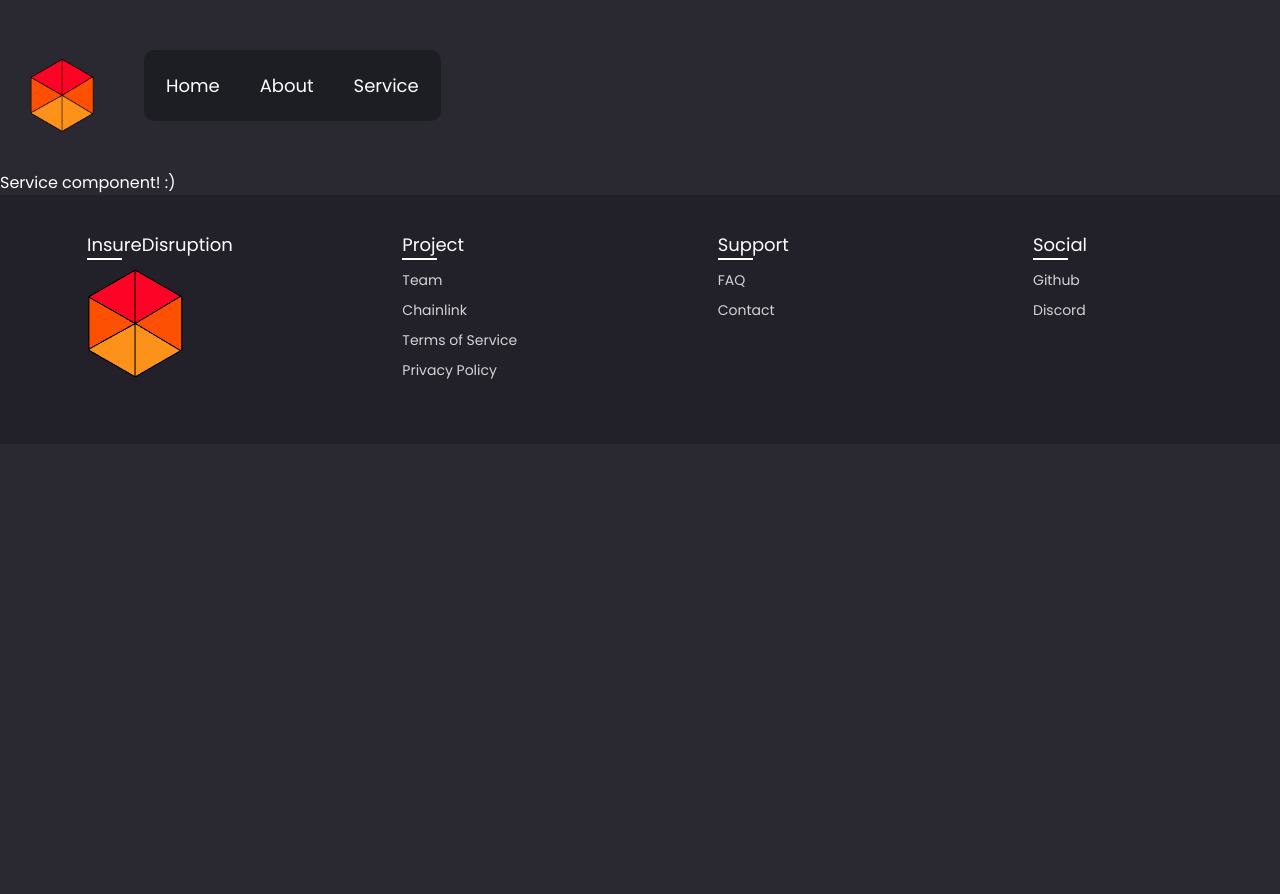
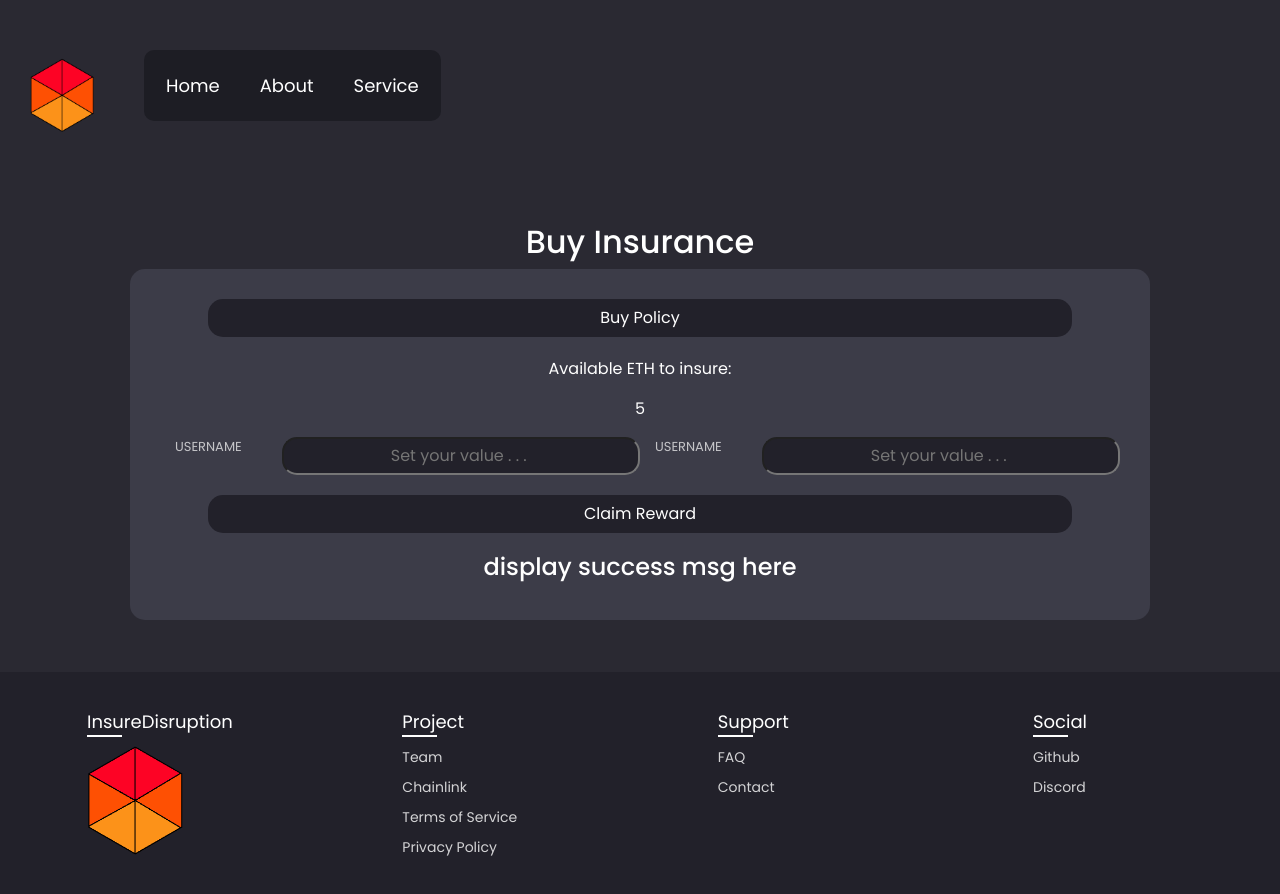
Before and after one commit to MarcusWentz/DisruptiveInsurance, a React (Create React App) app in the folder Frontend/insuredisrupt/: page /service in a window 1280 px wide. Shown: the top 894 px of the page. Before the commit the page ends 800 px from the top, so only its background shows below. Built offline with nearby package versions, Linux system fonts and the light colour scheme; the HTML template or start-up script is replaced by a standard one.

Commit message:
added form for buy-page, not done yet

```diff
--- a/Frontend/insuredisrupt/src/App.css
+++ b/Frontend/insuredisrupt/src/App.css
@@ -32,7 +32,7 @@ body {
 .btn.btn-dark {
 	background-color: #22212a;
 	width: 100%;
-	margin: 10px;
+	margin-bottom: 20px;
 	border-radius: 15px;
 }
 
@@ -43,13 +43,87 @@ body {
 .form-control {
 	background-color: #22212a !important;
 	width: 100%;
-	margin: 10px;
+	margin-bottom: 20px;
 	border-radius: 15px;
 	color: white !important;
+	outline: none !important;
 }
 
 .form-container {
 	background-color: rgba(60, 60, 72, 1);
 	border-radius: 15px;
 	padding: 30px;
+	outline: none !important;
 }
+
+/*Styles for Buy.js is defined below*/
+
+.center-container-buy {
+	display: table;
+	margin: 50px auto;
+	padding: 2px;
+	width: 80%;
+
+	border-radius: 10px;
+}
+
+.form-container-buy {
+	background-color: rgba(60, 60, 72, 1);
+	border-radius: 15px;
+	width: 100%;
+	text-align: center;
+	padding: 30px;
+	outline: none !important;
+}
+
+.form-control-buy {
+	background-color: #22212a !important;
+	width: 48%;
+	margin-bottom: 20px;
+	border-radius: 15px;
+	padding: 5px;
+	text-align: center;
+	color: white !important;
+	outline: none !important;
+}
+
+.btn.btn-dark-buy {
+	background-color: #22212a;
+	width: 90%;
+	margin-bottom: 20px;
+	border-radius: 15px;
+	color: white;
+}
+
+.lat-long-container {
+	display: flex;
+	text-align: center;
+}
+
+.form-control-buy {
+	background-color: #22212a !important;
+	width: 42%;
+	margin-left: 40px;
+	margin-bottom: 20px;
+	border-radius: 15px;
+	padding: 5px;
+
+	text-align: center;
+	color: white !important;
+	outline: none !important;
+}
+
+label {
+	font-weight: 400;
+	text-transform: uppercase;
+	font-size: 13px;
+	padding-left: 15px;
+	padding-bottom: 10px;
+	color: rgba(255, 255, 255, 0.7);
+	display: block;
+}
+
+.label-container {
+	display: flex;
+	flex-direction: column;
+}
--- a/Frontend/insuredisrupt/src/App.js
+++ b/Frontend/insuredisrupt/src/App.js
@@ -26,7 +26,6 @@ class App extends Component {
 						<Route path="/about" component={About} />
 						<Route path="/service" component={Service} />
 					</Switch>
-
 					<Footer />
 				</Router>
 			</div>
--- a/Frontend/insuredisrupt/src/pages/Home.js
+++ b/Frontend/insuredisrupt/src/pages/Home.js
@@ -17,37 +17,10 @@ class Home extends Component {
 				<div className="center-container ">
 					<div class="circle">V</div>
 
-					<h3 className="v-txt">
-						Welcome address: {this.state.account}
-					</h3>
-
 					<p className="v-txt">
 						This site is under construction. storedData :
-						{this.state.storedDataResult}
 					</p>
-
-					<button
-						type="button"
-						class="btn btn-dark"
-						onClick={this.handleSendEth}
-					>
-						Send Eth
-					</button>
-
-					<button
-						type="button"
-						class="btn btn-dark"
-						onClick={this.handleSetContract}
-					>
-						Set contract state
-					</button>
-
-					<input
-						class="form-control"
-						type="text"
-						placeholder="Value: 10"
-						value="60"
-					></input>
+					<p className="v-txt">Check out demo on /About</p>
 				</div>
 			</div>
 		);
--- a/Frontend/insuredisrupt/src/pages/Service.js
+++ b/Frontend/insuredisrupt/src/pages/Service.js
@@ -9,7 +9,67 @@ class Service extends Component {
 	}
 
 	render() {
-		return <div className="App-background">Service component! :)</div>;
+		return (
+			<div className="App-background">
+				<div className="center-container-buy ">
+					<h2 style={{ textAlign: "center" }}>Buy Insurance</h2>
+
+					<div class="form-container-buy">
+						<button
+							type="button"
+							class="btn btn-dark-buy"
+							onClick={this.handleSendEth}
+						>
+							Buy Policy
+						</button>
+						<p style={{ textAlign: "center" }} className="v-txt">
+							Available ETH to insure:
+						</p>
+						<p style={{ textAlign: "center" }} className="v-txt">
+							5
+						</p>
+
+						<div className="lat-long-container">
+							<label for="username">Username</label>
+							<input
+								class="form-control-buy"
+								type="text"
+								placeholder="Set your value . . . "
+								onChange={this.handleUserInput}
+								value={this.state.userInput}
+							></input>
+							<div className="label-container">
+								<label for="username">Username</label>
+							</div>
+
+							<input
+								class="form-control-buy"
+								type="text"
+								placeholder="Set your value . . . "
+								onChange={this.handleUserInput}
+								value={this.state.userInput}
+							></input>
+						</div>
+
+						<div>
+							<button
+								type="button"
+								class="btn btn-dark-buy"
+								onClick={this.handleSetContract}
+							>
+								Claim Reward
+							</button>
+
+							<h4 style={{ textAlign: "center" }}>
+								display success msg here
+							</h4>
+
+							<div style={{ textAlign: "center" }}></div>
+						</div>
+					</div>
+				</div>
+			</div>
+		);
 	}
 }
 
```
